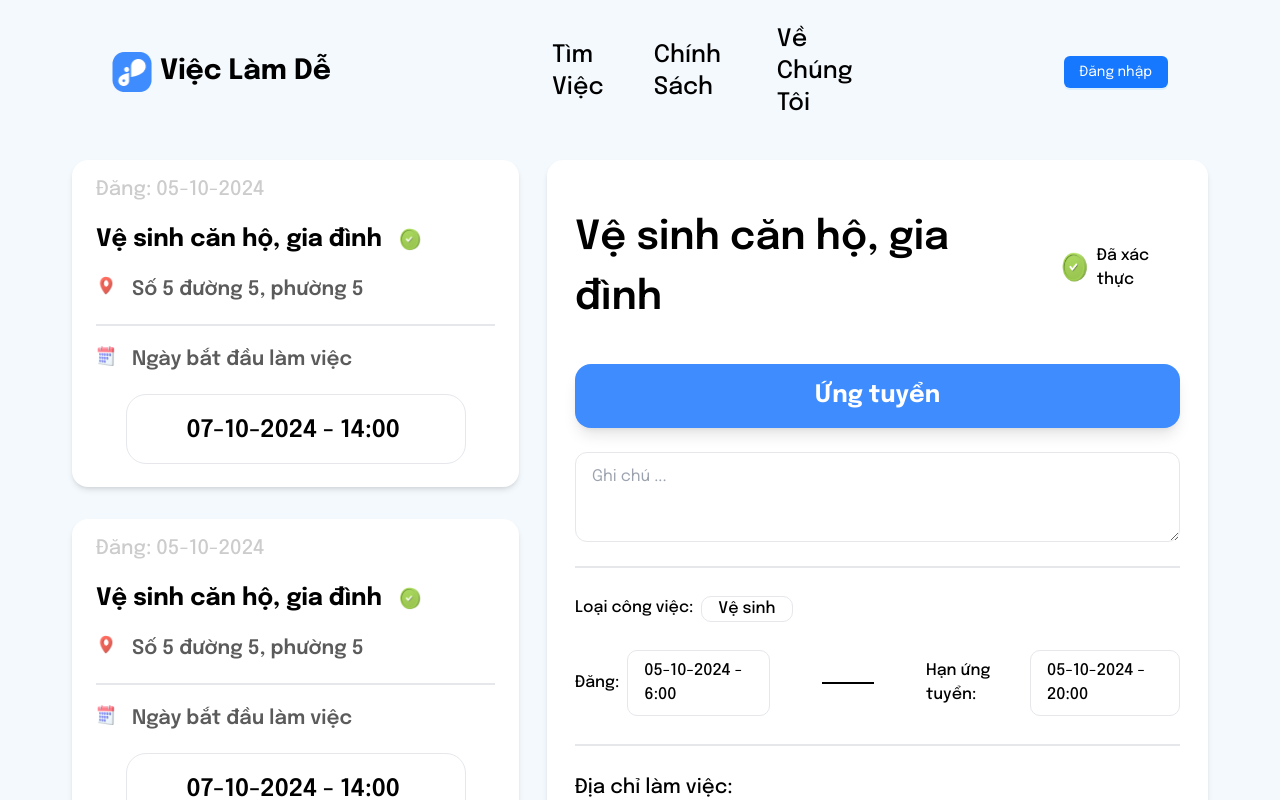
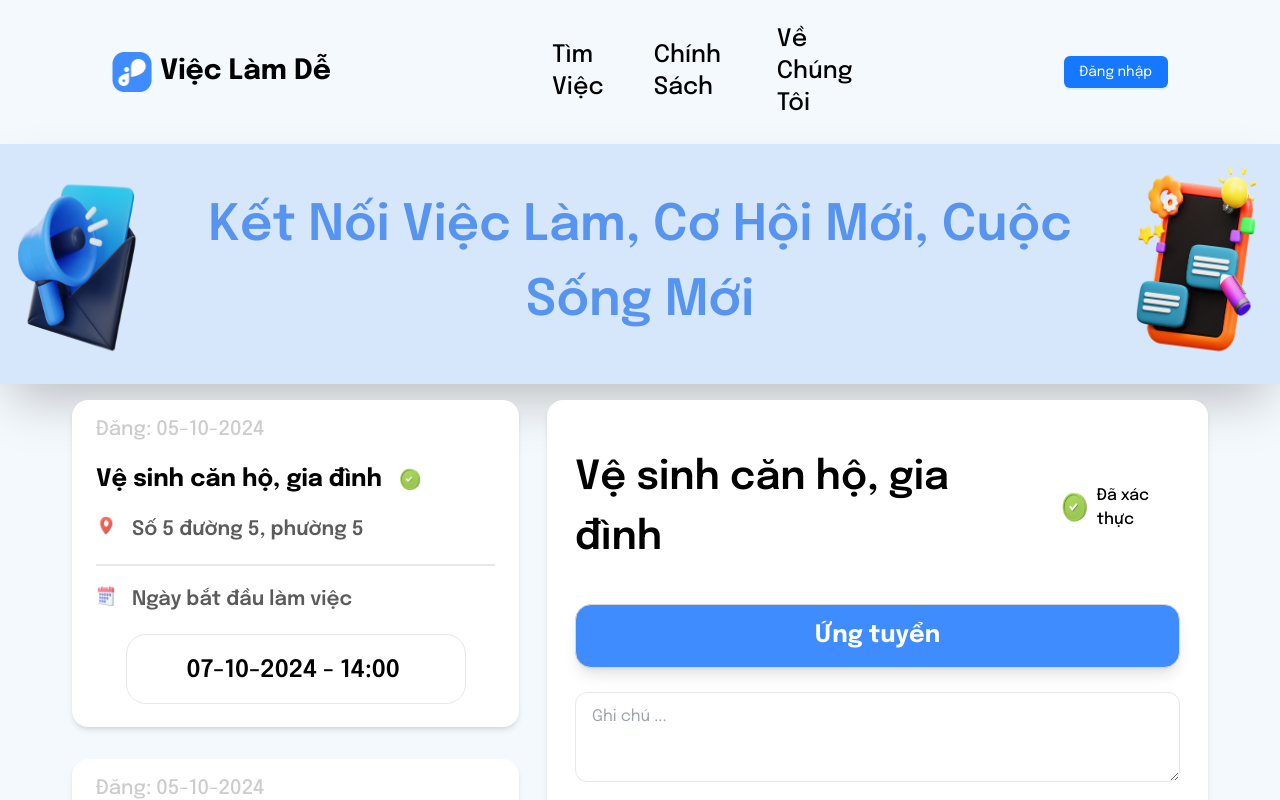
Before and after one commit to LamPhuongZ/FE-Hackathon-TypeScript, a React (Vite) app: page /list_job in a window 1280 px wide. Shown: the top 800 px of the page. Built offline with nearby package versions, Linux system fonts and the light colour scheme; a small style sheet from the web is missing.

Commit message:
create: file ProfilePage

```diff
--- a/src/components/card_job/JobCardDetail.tsx
+++ b/src/components/card_job/JobCardDetail.tsx
@@ -1,5 +1,6 @@
 import React from "react";
 import checked from "../../assets/images/checked.png";
+import { Button } from "antd";
 
 type Props = {};
 
@@ -15,9 +16,9 @@ export default function JobCardDetail({}: Props) {
           <p className="font-medium">Đã xác thực</p>
         </div>
       </div>
-      <button className="w-full h-16 rounded-2xl bg-[#3F8CFF] shadow-lg text-white text-2xl font-bold mt-9 hover:bg-[#3F8CFF]">
+      <Button className="btn w-full h-16 rounded-2xl bg-[#3F8CFF] shadow-lg text-white text-2xl font-bold mt-9">
         Ứng tuyển
-      </button>
+      </Button>
       <div>
         <textarea
           name=""
--- a/src/components/card_job/JobCardStyles.scss
+++ b/src/components/card_job/JobCardStyles.scss
@@ -1,11 +1,11 @@
 .selectCard {
-    border: 1px solid #3f8cff;
+    border: 2px solid #3f8cff;
     position: relative;
 
     &::before {
         content: '';
         position: absolute;
-        top: 25;
+        top: 15px;
         left: 0px;
         width: 8px;
         height: 90%;
@@ -26,3 +26,10 @@
         border-bottom: 10px solid transparent;
     }
   }
+
+  .btn{
+    &:hover{
+         background-color: #3f8cff !important;
+         color: white !important;
+    }
+  }
--- a/src/main.tsx
+++ b/src/main.tsx
@@ -7,12 +7,13 @@ import { BrowserRouter, Route, Routes } from "react-router-dom";
 import ReactDOM from "react-dom/client";
 import store, { persistor } from "./redux/store";
 import Loading from "./components/loading";
-import ListJobPage from "./pages/ListJobPage/ListJobPage";
 
 const HomeTemplate = lazy(() => import("./templates/HomeTemplate"));
 const HomePage = lazy(() => import("./pages/HomePage"));
 const NotFoundPage = lazy(() => import("./pages/NotFoundPage"));
 const LandingPage = lazy(() => import("./pages/LandingPage"));
+const ListJobPage = lazy(() => import("./pages/ListJobPage"));
+const ProfilePage = lazy(() => import("./pages/ProfilePage"));
 
 const root = ReactDOM.createRoot(
   document.getElementById("root") as HTMLElement
@@ -25,8 +26,9 @@ root.render(
           <Routes>
             <Route path="" element={<HomeTemplate />}>
               <Route path="/" element={<HomePage />} />
-              <Route path="/list_job" element={<ListJobPage/>}></Route>
+              <Route path="/list_job" element={<ListJobPage/>} />
               <Route path="/landing-page" element={<LandingPage />} />
+              <Route path="/profile" element={<ProfilePage />} />
             </Route>
 
             <Route path="*" element={<NotFoundPage />} />
--- a/src/pages/LandingPage/components/how-it-works/index.tsx
+++ b/src/pages/LandingPage/components/how-it-works/index.tsx
@@ -9,8 +9,8 @@ import Google from "../../../../assets/images/Google.png";
 
 const HowItWorks = () => {
   return (
-    <div>
-      <div className="flex flex-col bg-[#FFFDFD] 2xl:mx-[210px] py-20">
+    <div className="">
+      <div className="flex flex-col 2xl:mx-[210px] py-20">
         <div className="flex items-center flex-col">
           <h1 className="capitalize text-5xl font-medium">
             quy trình của chúng tôi
@@ -31,7 +31,13 @@ const HowItWorks = () => {
                 </div>
                 <div className="flex gap-5 justify-center w-[450px] flex-col pb-10">
                   <p className=" text-4xl font-bold leading-[50px]">
-                    Đăng ký hoặc đăng nhập bằng <img src={Google} alt="" className="inline-block w-10 h-10"/>mail
+                    Đăng ký hoặc đăng nhập bằng{" "}
+                    <img
+                      src={Google}
+                      alt=""
+                      className="inline-block w-10 h-10"
+                    />
+                    mail
                   </p>
                   <div className="border-2 border-[#37A3FF] w-20"></div>
                 </div>
--- /dev/null
+++ b/src/pages/ProfilePage/index.tsx
@@ -0,0 +1,11 @@
+import React from "react";
+
+type Props = {};
+
+export default function ProfilePage({}: Props) {
+    return (
+      <>
+
+      </>
+    );
+  }
--- a/src/templates/HomeTemplate.tsx
+++ b/src/templates/HomeTemplate.tsx
@@ -1,12 +1,14 @@
 import { Outlet } from "react-router-dom";
 import Footer from "../components/footer";
 import Header from "../components/header";
+import Banner from "../pages/HomePage/components/banner";
 
 export default function HomeTemplate() {
   return (
     <div className="content-wrapper">
       <Header />
       <div style={{ minHeight: "80vh" }}>
+        <Banner></Banner>
         <Outlet />
       </div>
       <Footer />
```
Also changed, not shown: src/components/layout/index.tsx (added), src/pages/ListJobPage/index.tsx (renamed from src/pages/ListJobPage/ListJobPage.tsx), 1 other file (tests, documents, lock files or other folders).
